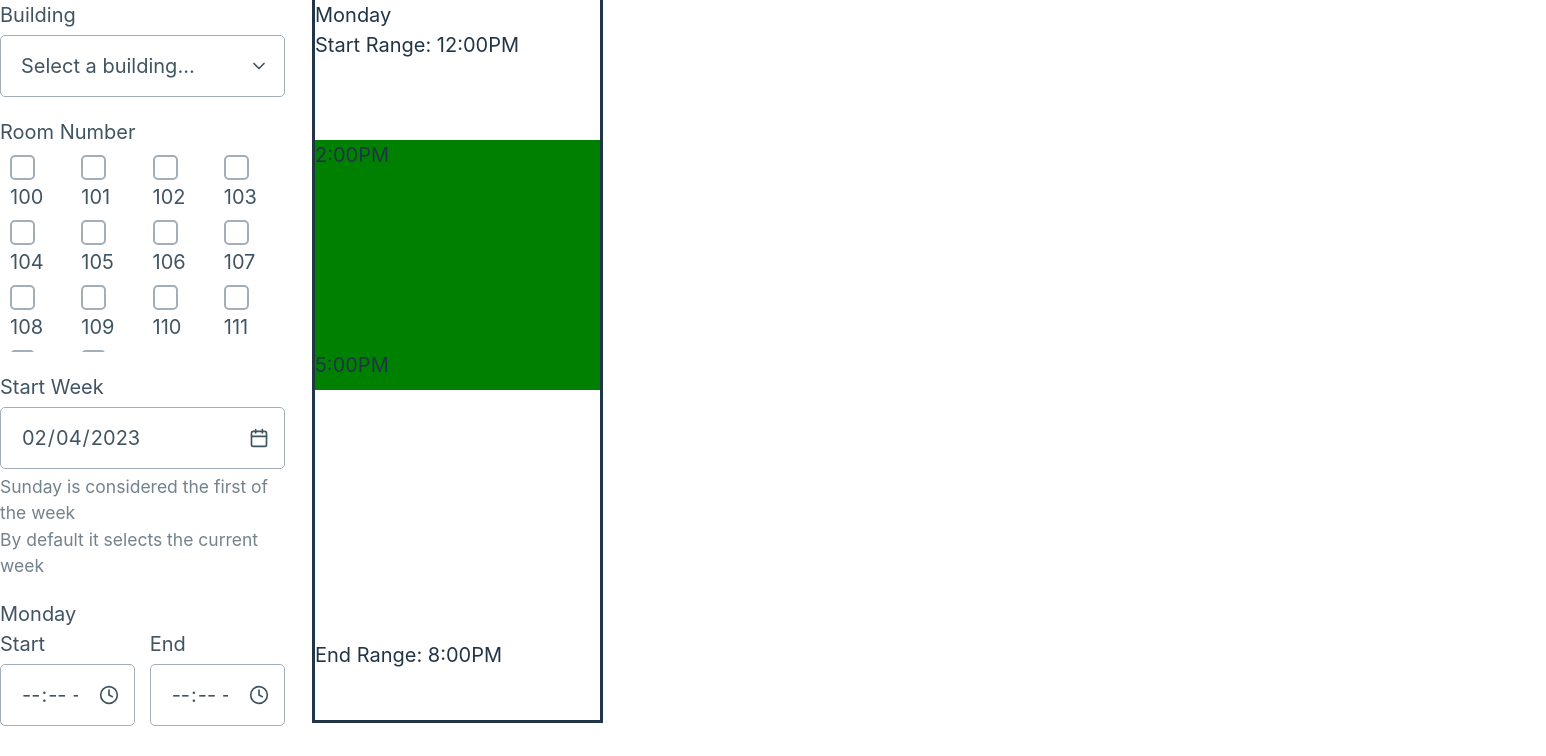
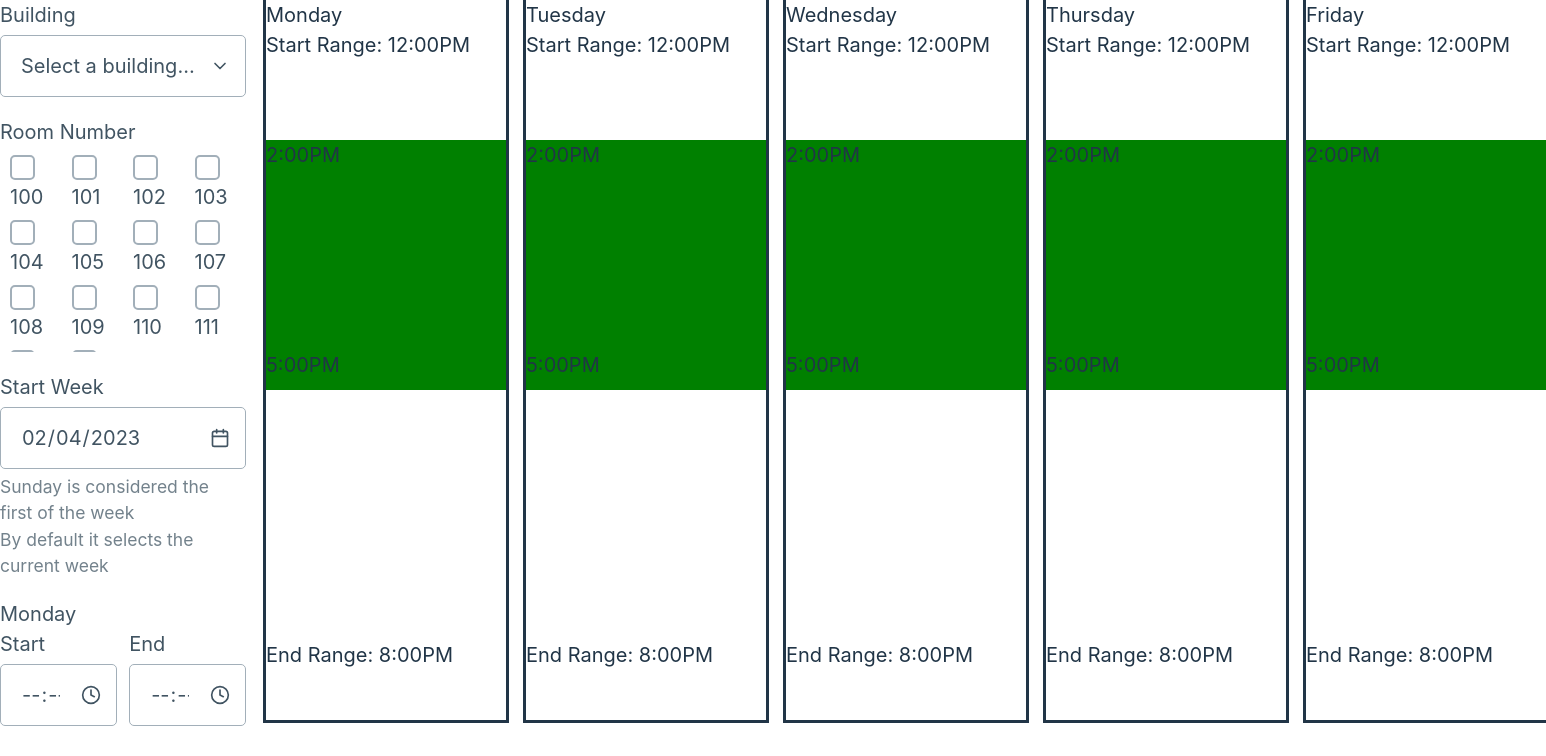
Before and after one commit to cs-isamiul/OSU-Open-Classroom-Finder, a React (Vite) app in the folder Frontend/OSU-Open-Classroom-Finder/: page / in a window 1280 px wide. Shown: the top 756 px of the page, 1546 px wide, since content can reach past the window. Built offline with nearby package versions, Linux system fonts and the light colour scheme.

Commit message:
Fixed grid layout in standard desktop mode

```diff
--- a/Frontend/OSU-Open-Classroom-Finder/package.json
+++ b/Frontend/OSU-Open-Classroom-Finder/package.json
@@ -9,6 +9,7 @@
     "preview": "vite preview"
   },
   "dependencies": {
+    "axios": "^1.3.4",
     "react": "^18.2.0",
     "react-dom": "^18.2.0",
     "react-konva": "^18.2.5"
--- a/Frontend/OSU-Open-Classroom-Finder/src/Home.jsx
+++ b/Frontend/OSU-Open-Classroom-Finder/src/Home.jsx
@@ -9,15 +9,21 @@ function Home() {
     const [room, setRoom] = useState([]);
     const [startWeek, setStartWeek] = useState((new Date().toISOString()).split('T')[0]);
     const [dayTimes, setDayTimes] = useState({});
-    const[options, setOptions] = useState({});
+    const [options, setOptions] = useState({});
 
     const states = { building, room, startWeek, dayTimes, options };
     const setStates = { setBuilding, setRoom, setStartWeek, setDayTimes, setOptions };
 
     return <>
-        <div className="grid gridColumnsMinGap">
-            <Forms states={states} setStates={setStates} dayNames={dayNames}/>
-            <Schedule date={'Monday'} states={states} setStates={setStates}/>
+        <div className="grid" style={{ width: "40vw" }}>
+            <Forms states={states} setStates={setStates} dayNames={dayNames} />
+            <div className="grid" style={{ width: "100vw", position: "relative"}}>
+                <Schedule date={'Monday'} states={states} setStates={setStates}/>
+                <Schedule date={'Tuesday'} states={states} setStates={setStates} />
+                <Schedule date={'Wednesday'} states={states} setStates={setStates} />
+                <Schedule date={'Thursday'} states={states} setStates={setStates} />
+                <Schedule date={'Friday'} states={states} setStates={setStates} />
+            </div>
         </div>
     </>
 }
```
Also changed, not shown: Frontend/OSU-Open-Classroom-Finder/src/helpers/axiosCalls.jsx (added, +9 -0 lines), 1 other file (tests, documents, lock files or other folders).
